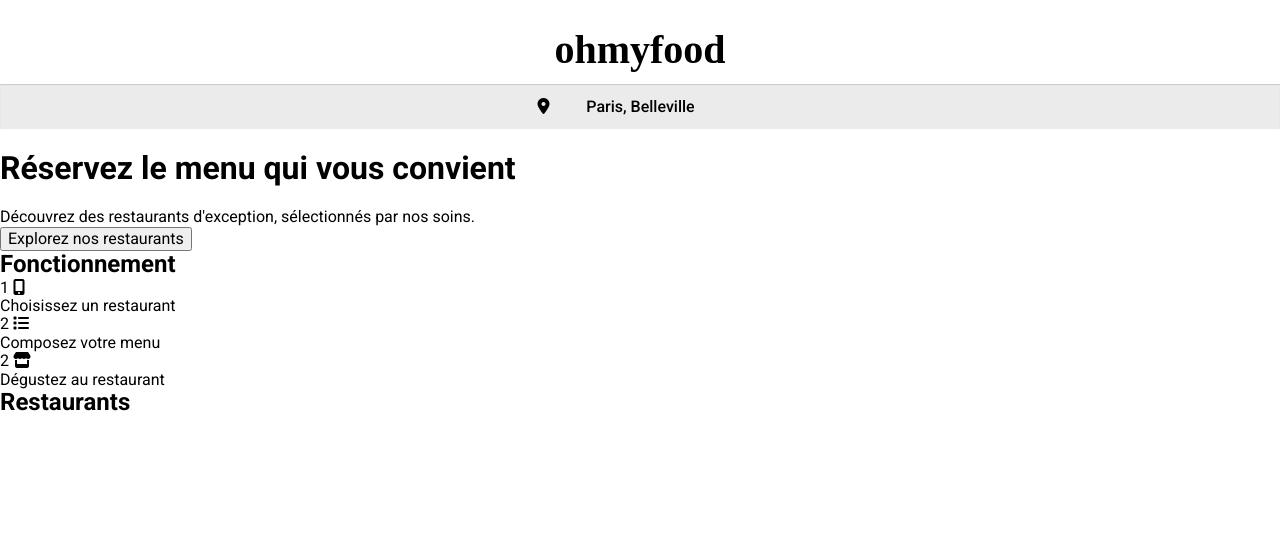
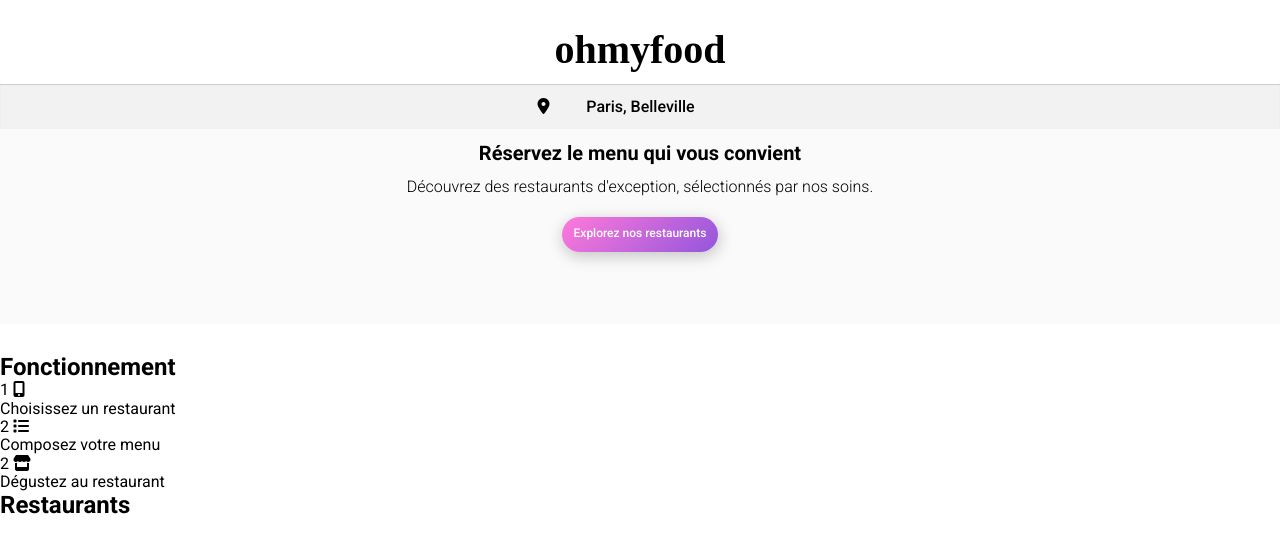
Before and after one commit to aude-lmr/Ohmyfood, a website: page index.html in a window 1280 px wide. Drawn offline with Linux system fonts and the light colour scheme; a web font is replaced by a local one.

Commit message:
Accueil-ajout section explorer

```diff
--- a/sass/base/_typography.scss
+++ b/sass/base/_typography.scss
@@ -11,3 +11,16 @@ h1.logo {
         margin: 15px 0 5px 0;
     }
 }
+
+h1.explorer__title {
+    font-size: 20px;
+    text-align: center;
+    width: 50%;
+}
+
+p.explorer__txt {
+        text-align: center;
+        font-size: 16px;
+        margin: 0px 2px 20px;
+        font-weight: 300;
+}
--- a/sass/pages/_about.scss
+++ b/sass/pages/_about.scss
@@ -13,7 +13,7 @@
     input[type="search"] {
         border: none;
         font-weight: 500;
-        background-color: $background-lightgrey;
+        background-color: transparent;
         height: 30px;
         text-align: center;
     }
@@ -31,3 +31,30 @@
         }
     }
 }
+
+.explorer {
+    display: flex;
+    flex-direction: column;
+    align-items: center;
+    height: 195px;
+    margin: 0 0 30px 0px;
+    background: rgba(0, 0, 0, 0.02);
+
+    &__btn {
+    color: white;
+    font-weight: 500;
+    background: linear-gradient(135deg, #FFFFFF 0%, #FF79DA 0%, #9356DC 100%);
+    border: none;
+    border-radius: 40px;
+    height: 35px;
+    font-size: 12px;
+    padding: 10px 12px;
+    cursor: pointer;
+    box-shadow: 1px 4px 15px 1px rgb(0 0 0 / 20%);
+    }
+
+    @include mobile-only  {
+        align-items: center;
+        align-content: center;
+    }
+}
--- a/sass/utils/_variables.scss
+++ b/sass/utils/_variables.scss
@@ -2,7 +2,7 @@ $color-primary: #9356DC;
 $color-secondary: #FF79DA;
 $color-tertiary: #99E2D0;
 
-$background-lightgrey:hsla(257, 0%, 92%, 1);
+$background-lightgrey:rgba(0, 0, 0, 0.05);
 
 $color-logo:  black;
 
```
Also changed, not shown: css/style.css, 1 other file.
